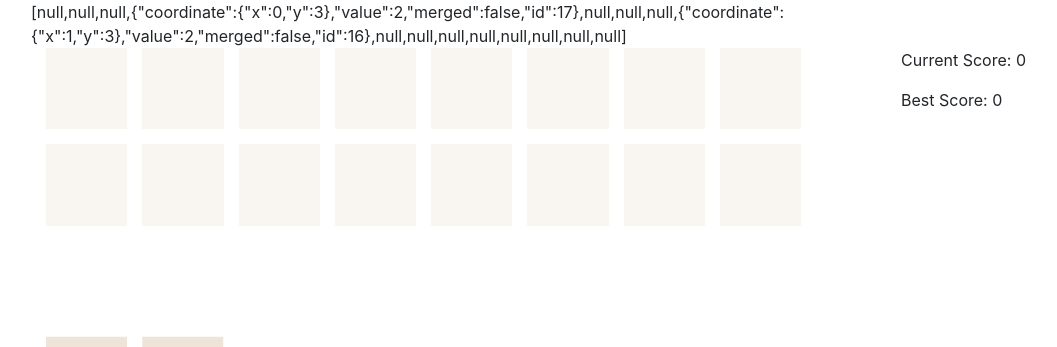
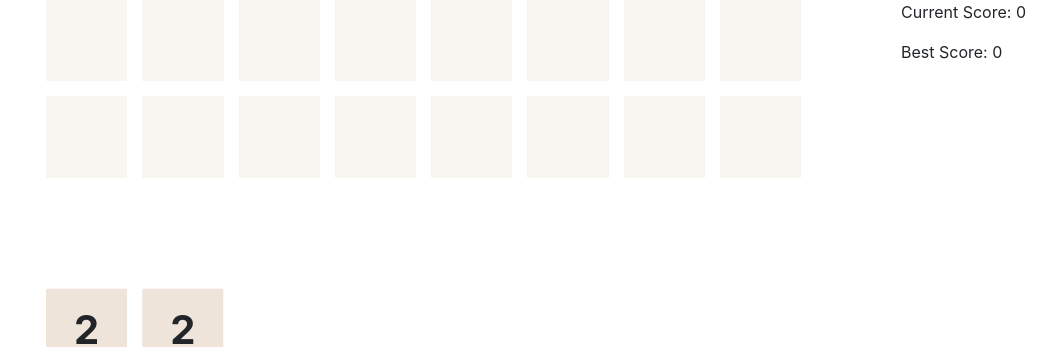
Before and after one commit to derek-dchu/angular-2048, a website: page app/index.html in a window 1280 px wide. Shown: the top 347 px of the page, without its empty margins (39-1096 px from the left). Drawn offline with nearby package versions, Linux system fonts and the light colour scheme; files that its build step writes are made by us from their sources.

Commit message:
Delete test code.

```diff
--- a/app/scripts/game/game.js
+++ b/app/scripts/game/game.js
@@ -37,7 +37,6 @@ angular.module('Game', ['Grid'])
 
         coordinates.x.forEach(function(x) {
             coordinates.y.forEach(function(y) {
-                console.log(GridManager.tiles);
                 // For each cell
                 var originalCoordinate = {x: x, y: y};
                 var tile = GridManager.getCellAt(originalCoordinate);
--- a/app/scripts/grid/tile.html
+++ b/app/scripts/grid/tile.html
@@ -1,6 +1,5 @@
 <div ng-if="ngModel" class="tile tile-{{ ngModel.value }} position-{{ ngModel.coordinate.x }}-{{ ngModel.coordinate.y }}">
     <div class="tile-inner">
         {{ ngModel.value }}
-        {{ ngModel.id }}
     </div>
 </div>
--- a/app/views/main.html
+++ b/app/views/main.html
@@ -1,6 +1,5 @@
 <div id="content" ng-controller="GameController as gctrl">
     <div class="row">
-        {{ gctrl.gameManager.tiles }}
         <div id="game-board" class="col-md-9">
             <div grid ng-model="gctrl.gameManager"></div>
         </div>
```
